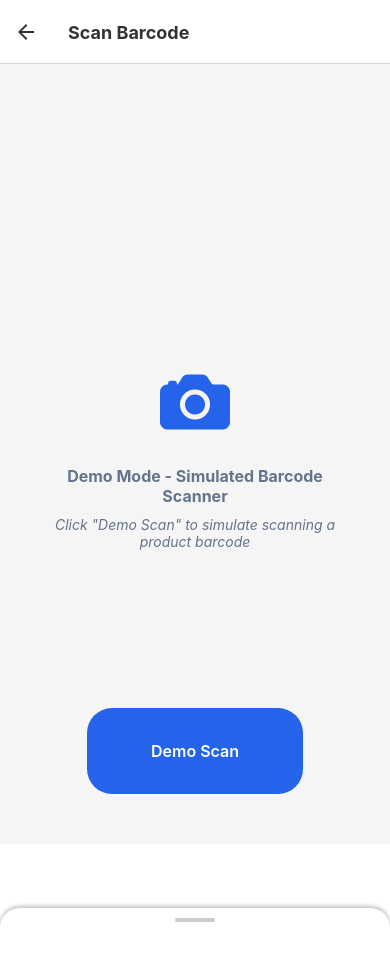
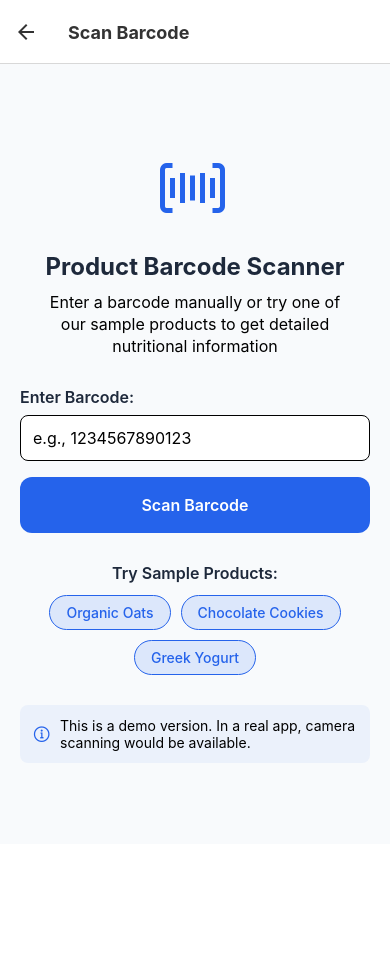
Before and after one commit to ruslawik/project-cml13z5pa005vob01rjgdagzh, a React Native app: screen /Scan in a window 390 px wide. Shown: the top 962 px of the page. After the commit the page ends 844 px from the top, so only its background shows below. Built offline with nearby package versions, Linux system fonts and the light colour scheme.

Commit message:
feat: Current project files: - src/screens/ScanScreen.tsx - src/types/index.ts

```diff
--- a/src/screens/ScanScreen.tsx
+++ b/src/screens/ScanScreen.tsx
@@ -1,5 +1,5 @@
-import React, { useState, useRef } from 'react';
-import { View, Text, Animated, Dimensions, StyleSheet, PanResponder, Alert, TouchableOpacity } from 'react-native';
+import React, { useState, useRef, useEffect } from 'react';
+import { View, Text, Animated, Dimensions, StyleSheet, Alert, TouchableOpacity, TextInput } from 'react-native';
 import { Ionicons } from '@expo/vector-icons';
 
 import Button from '../components/Button';
@@ -61,14 +61,33 @@ const mockProductDatabase: { [key: string]: ProductInfo } = {
     benefits: [
       "Source of energy"
     ]
+  },
+  "4567890123456": {
+    name: "Greek Yogurt",
+    brand: "HealthyDairy",
+    barcode: "4567890123456",
+    qualityScore: 92,
+    nutrients: {
+      calories: { value: 100, unit: "kcal", per: "100g" },
+      protein: { value: 10, unit: "g", per: "100g" },
+      carbs: { value: 4, unit: "g", per: "100g" },
+      fat: { value: 5, unit: "g", per: "100g" },
+      fiber: { value: 0, unit: "g", per: "100g" },
+      sugar: { value: 4, unit: "g", per: "100g" },
+      sodium: { value: 65, unit: "mg", per: "100g" },
+    },
+    healthWarnings: [],
+    benefits: [
+      "High in protein",
+      "Rich in probiotics",
+      "Low in sugar",
+      "Source of calcium"
+    ]
   }
 };
 
-// Simulate scanning different barcodes for web/unsupported platforms
-const getRandomBarcode = (): string => {
-  const barcodes = Object.keys(mockProductDatabase);
-  return barcodes[Math.floor(Math.random() * barcodes.length)];
-};
+// Common barcodes for demo
+const sampleBarcodes = Object.keys(mockProductDatabase);
 
 interface ApiResponse {
   body?: ProductInfo;
@@ -77,11 +96,12 @@ interface ApiResponse {
 }
 
 export default function ScanScreen() {
-  const [isScanning, setIsScanning] = useState(false);
   const [scannedProduct, setScannedProduct] = useState<ProductInfo | null>(null);
   const [scanningAnimation] = useState(new Animated.Value(0));
   const [error, setError] = useState<string | null>(null);
   const [scanningStatus, setScanningStatus] = useState<string>('');
+  const [manualBarcode, setManualBarcode] = useState('');
+  const [isProcessing, setIsProcessing] = useState(false);
 
   const bottomSheetTranslateY = useRef(new Animated.Value(SCREEN_HEIGHT)).current;
   const scanningAnimationRef = useRef<Animated.CompositeAnimation | null>(null);
@@ -134,66 +154,16 @@ export default function ScanScreen() {
           };
           resolve({ body: genericProduct, success: true });
         }
-      }, 1500);
+      }, 1000);
     });
   };
 
-  const simulateRealScanning = (): Promise<ApiResponse> => {
-    return new Promise((resolve) => {
-      // Simulate the real camera scanning process
-      setScanningStatus('Simulating barcode scan...');
-
-      setTimeout(() => {
-        setScanningStatus('Looking for barcode...');
-      }, 800);
-
-      setTimeout(() => {
+  const handleBarcodeProcessing = async (barcode: string) => {
+    setIsProcessing(true);
     setScanningStatus('Barcode detected! Processing...');
-      }, 1800);
-
-      setTimeout(() => {
-        setScanningStatus('Fetching product data...');
-
-        // Simulate successful scan with random product
-        const randomBarcode = getRandomBarcode();
-        const productData = mockProductDatabase[randomBarcode];
-
-        if (Math.random() > 0.1) { // 90% success rate
-          resolve({ body: productData, success: true });
-        } else {
-          resolve({ error: "Product not found in database", success: false });
-        }
-      }, 3000);
-    });
-  };
-
-  const startScanning = async () => {
-    // Demo mode for Expo Snack compatibility
-    setIsScanning(true);
-    setError(null);
-    setScanningStatus('Starting demo scan...');
-
-    // Create and store the animation reference
-    const loopAnimation = Animated.loop(
-      Animated.sequence([
-        Animated.timing(scanningAnimation, {
-          toValue: 1,
-          duration: 1500,
-          useNativeDriver: false,
-        }),
-        Animated.timing(scanningAnimation, {
-          toValue: 0,
-          duration: 1500,
-          useNativeDriver: false,
-        }),
-      ])
-    );
-
-    scanningAnimationRef.current = loopAnimation;
-    loopAnimation.start();
 
     try {
-      const response = await simulateRealScanning();
+      const response = await fetchProductData(barcode);
       const productData = handleApiResponse(response);
 
       if (productData) {
@@ -202,25 +172,41 @@ export default function ScanScreen() {
         showBottomSheet();
       } else {
         Alert.alert(
-          "Scan Failed",
-          error || "Could not find product information. Try scanning a different barcode.",
-          [{ text: "Try Again", onPress: () => setIsScanning(false) }]
+          "Product Not Found",
+          `Barcode: ${barcode}\n\nProduct not found in our database. Try a different barcode.`,
+          [{ text: "Try Again", onPress: resetScanning }]
         );
-        setIsScanning(false);
-        setScanningStatus('');
       }
     } catch (err) {
       setError("Network error occurred");
-      Alert.alert("Error", "Failed to scan product. Please try again.");
-      setIsScanning(false);
+      Alert.alert("Error", "Failed to fetch product data. Please try again.", [
+        { text: "Try Again", onPress: resetScanning }
+      ]);
+    } finally {
+      setIsProcessing(false);
+    }
+  };
+
+  const resetScanning = () => {
+    setScannedProduct(null);
+    setError(null);
     setScanningStatus('');
-    } finally {
-      if (scanningAnimationRef.current) {
-        scanningAnimationRef.current.stop();
-        scanningAnimationRef.current = null;
+    setManualBarcode('');
+    setIsProcessing(false);
+    hideBottomSheet();
+  };
+
+  const handleManualScan = () => {
+    if (!manualBarcode.trim()) {
+      Alert.alert('Error', 'Please enter a valid barcode');
+      return;
     }
-      scanningAnimation.setValue(0);
-    }
+    handleBarcodeProcessing(manualBarcode.trim());
+  };
+
+  const handleSampleScan = (barcode: string) => {
+    setManualBarcode(barcode);
+    handleBarcodeProcessing(barcode);
   };
 
   const showBottomSheet = () => {
@@ -250,101 +236,90 @@ export default function ScanScreen() {
     }).start();
   };
 
-  const dismissBottomSheet = () => {
-    Animated.timing(bottomSheetTranslateY, {
+  const hideBottomSheet = () => {
+    Animated.spring(bottomSheetTranslateY, {
       toValue: SCREEN_HEIGHT,
-      duration: 300,
       useNativeDriver: false,
-    }).start(() => {
-      setScannedProduct(null);
-      setIsScanning(false);
-      setError(null);
-      setScanningStatus('');
-    });
-  };
-
-  const panResponder = PanResponder.create({
-    onMoveShouldSetPanResponder: (evt, gestureState) => {
-      return Math.abs(gestureState.dy) > 10;
-    },
-    onPanResponderGrant: (evt, gestureState) => {
-      // Start gesture
-    },
-    onPanResponderMove: (evt, gestureState) => {
-      const newValue = (SCREEN_HEIGHT - BOTTOM_SHEET_MIN_HEIGHT) + gestureState.dy;
-      bottomSheetTranslateY.setValue(Math.max(
-        SCREEN_HEIGHT - BOTTOM_SHEET_MAX_HEIGHT,
-        Math.min(SCREEN_HEIGHT, newValue)
-      ));
-    },
-    onPanResponderRelease: (evt, gestureState) => {
-      const { dy, vy } = gestureState;
-
-      if (dy > 100 || vy > 0.5) {
-        if (dy > SCREEN_HEIGHT * 0.3) {
-          dismissBottomSheet();
-        } else {
-          collapseBottomSheet();
-        }
-      } else if (dy < -100 || vy < -0.5) {
-        expandBottomSheet();
-      } else {
-        collapseBottomSheet();
-      }
-    },
-  });
-
-  const renderCamera = () => {
-    // Demo mode interface for Expo Snack compatibility
-    return (
-      <View style={styles.cameraFallback}>
-        <Ionicons name="camera" size={80} color={theme.colors.primary} />
-        <Text style={styles.cameraFallbackText}>
-          Demo Mode - Simulated Barcode Scanner
-        </Text>
-        <Text style={styles.demoInstructions}>
-          Click "Demo Scan" to simulate scanning a product barcode
-        </Text>
-        {isScanning && (
-          <Animated.View
-            style={[
-              styles.scanLine,
-              {
-                transform: [
-                  {
-                    translateY: scanningAnimation.interpolate({
-                      inputRange: [0, 1],
-                      outputRange: [0, 200],
-                    }),
-                  },
-                ],
-              },
-            ]}
-          />
-        )}
-        {scanningStatus && (
-          <Text style={styles.scanningText}>{scanningStatus}</Text>
-        )}
-      </View>
-    );
+      tension: 100,
+      friction: 8,
+    }).start();
   };
 
   return (
     <View style={styles.container}>
-      {renderCamera()}
+      <View style={styles.centerContent}>
+        <Ionicons name="barcode-outline" size={80} color={theme.colors.primary} />
+        <Text style={styles.title}>Product Barcode Scanner</Text>
+        <Text style={styles.subtitle}>
+          Enter a barcode manually or try one of our sample products to get detailed nutritional information
+        </Text>
 
-      {/* Camera controls */}
-      <View style={styles.controlsContainer}>
-        {!isScanning && !scannedProduct && (
+        {error && (
+          <View style={styles.errorContainer}>
+            <Text style={styles.errorText}>{error}</Text>
+          </View>
+        )}
+
+        {scanningStatus && (
+          <View style={styles.statusContainer}>
+            <Text style={styles.statusText}>{scanningStatus}</Text>
+          </View>
+        )}
+
+        <View style={styles.inputContainer}>
+          <Text style={styles.inputLabel}>Enter Barcode:</Text>
+          <TextInput
+            style={styles.barcodeInput}
+            value={manualBarcode}
+            onChangeText={setManualBarcode}
+            placeholder="e.g., 1234567890123"
+            keyboardType="numeric"
+            editable={!isProcessing}
+          />
           <Button
-            title="Demo Scan"
-            onPress={startScanning}
-            style={styles.scanButton}
+            title={isProcessing ? "Processing..." : "Scan Barcode"}
+            onPress={handleManualScan}
+            disabled={isProcessing}
           />
-        )}
         </View>
 
-      {/* Bottom Sheet */}
+        <View style={styles.sampleSection}>
+          <Text style={styles.sampleTitle}>Try Sample Products:</Text>
+          <View style={styles.sampleButtons}>
+            <TouchableOpacity
+              style={styles.sampleButton}
+              onPress={() => handleSampleScan(sampleBarcodes[0])}
+              disabled={isProcessing}
+            >
+              <Text style={styles.sampleButtonText}>Organic Oats</Text>
+            </TouchableOpacity>
+            <TouchableOpacity
+              style={styles.sampleButton}
+              onPress={() => handleSampleScan(sampleBarcodes[1])}
+              disabled={isProcessing}
+            >
+              <Text style={styles.sampleButtonText}>Chocolate Cookies</Text>
+            </TouchableOpacity>
+            <TouchableOpacity
+              style={styles.sampleButton}
+              onPress={() => handleSampleScan(sampleBarcodes[2])}
+              disabled={isProcessing}
+            >
+              <Text style={styles.sampleButtonText}>Greek Yogurt</Text>
+            </TouchableOpacity>
+          </View>
+        </View>
+
+        <View style={styles.demoNote}>
+          <Ionicons name="information-circle-outline" size={20} color={theme.colors.primary} />
+          <Text style={styles.demoNoteText}>
+            This is a demo version. In a real app, camera scanning would be available.
+          </Text>
+        </View>
+      </View>
+
+      {/* Bottom Sheet for Product Info */}
+      {scannedProduct && (
         <Animated.View
           style={[
             styles.bottomSheet,
@@ -352,69 +327,49 @@ export default function ScanScreen() {
               transform: [{ translateY: bottomSheetTranslateY }],
             },
           ]}
-        {...panResponder.panHandlers}
         >
+          <View style={styles.bottomSheetHeader}>
             <View style={styles.bottomSheetHandle} />
-
-        {scannedProduct && (
-          <View style={styles.productContainer}>
-            <View style={styles.productHeader}>
-              <View style={styles.productInfo}>
+            <TouchableOpacity onPress={expandBottomSheet}>
               <Text style={styles.productName}>{scannedProduct.name}</Text>
-                <Text style={styles.productBrand}>{scannedProduct.brand}</Text>
-                <Text style={styles.barcodeText}>Barcode: {scannedProduct.barcode}</Text>
-              </View>
-              <QualityScore score={scannedProduct.qualityScore} />
+              <Text style={styles.brandName}>{scannedProduct.brand}</Text>
+            </TouchableOpacity>
+            <TouchableOpacity onPress={resetScanning} style={styles.closeButton}>
+              <Ionicons name="close" size={24} color={theme.colors.gray} />
+            </TouchableOpacity>
           </View>
 
-            <View style={styles.nutrientsContainer}>
-              <Text style={styles.sectionTitle}>Nutritional Information</Text>
-              <View style={styles.nutrientsGrid}>
+          <QualityScore score={scannedProduct.qualityScore} />
+
+          <View style={styles.nutrientGrid}>
             <NutrientCard
-                  name="Calories"
-                  value={scannedProduct.nutrients.calories.value}
-                  unit={scannedProduct.nutrients.calories.unit}
-                  per={scannedProduct.nutrients.calories.per}
+              label="Calories"
+              value={`${scannedProduct.nutrients.calories.value} ${scannedProduct.nutrients.calories.unit}`}
+              color={theme.colors.primary}
             />
             <NutrientCard
-                  name="Protein"
-                  value={scannedProduct.nutrients.protein.value}
-                  unit={scannedProduct.nutrients.protein.unit}
-                  per={scannedProduct.nutrients.protein.per}
+              label="Protein"
+              value={`${scannedProduct.nutrients.protein.value}${scannedProduct.nutrients.protein.unit}`}
+              color={theme.colors.success}
             />
             <NutrientCard
-                  name="Carbs"
-                  value={scannedProduct.nutrients.carbs.value}
-                  unit={scannedProduct.nutrients.carbs.unit}
-                  per={scannedProduct.nutrients.carbs.per}
+              label="Carbs"
+              value={`${scannedProduct.nutrients.carbs.value}${scannedProduct.nutrients.carbs.unit}`}
+              color={theme.colors.warning}
             />
             <NutrientCard
-                  name="Fat"
-                  value={scannedProduct.nutrients.fat.value}
-                  unit={scannedProduct.nutrients.fat.unit}
-                  per={scannedProduct.nutrients.fat.per}
+              label="Fat"
+              value={`${scannedProduct.nutrients.fat.value}${scannedProduct.nutrients.fat.unit}`}
+              color={theme.colors.error}
             />
-                <NutrientCard
-                  name="Fiber"
-                  value={scannedProduct.nutrients.fiber.value}
-                  unit={scannedProduct.nutrients.fiber.unit}
-                  per={scannedProduct.nutrients.fiber.per}
-                />
-                <NutrientCard
-                  name="Sugar"
-                  value={scannedProduct.nutrients.sugar.value}
-                  unit={scannedProduct.nutrients.sugar.unit}
-                  per={scannedProduct.nutrients.sugar.per}
-                />
-              </View>
           </View>
 
           {scannedProduct.healthWarnings.length > 0 && (
-              <View style={styles.warningsContainer}>
+            <View style={styles.warningsSection}>
               <Text style={styles.sectionTitle}>Health Warnings</Text>
               {scannedProduct.healthWarnings.map((warning, index) => (
                 <View key={index} style={styles.warningItem}>
-                    <Ionicons name="warning" size={16} color={theme.colors.error} />
+                  <Ionicons name="warning" size={16} color={theme.colors.warning} />
                   <Text style={styles.warningText}>{warning}</Text>
                 </View>
               ))}
@@ -422,7 +377,7 @@ export default function ScanScreen() {
           )}
 
           {scannedProduct.benefits.length > 0 && (
-              <View style={styles.benefitsContainer}>
+            <View style={styles.benefitsSection}>
               <Text style={styles.sectionTitle}>Benefits</Text>
               {scannedProduct.benefits.map((benefit, index) => (
                 <View key={index} style={styles.benefitItem}>
@@ -433,15 +388,11 @@ export default function ScanScreen() {
             </View>
           )}
 
-            <TouchableOpacity
-              style={styles.closeButton}
-              onPress={dismissBottomSheet}
-            >
-              <Text style={styles.closeButtonText}>Close</Text>
-            </TouchableOpacity>
+          <View style={styles.buttonWrapper}>
+            <Button title="Scan Another Product" onPress={resetScanning} />
           </View>
+        </Animated.View>
       )}
-      </Animated.View>
     </View>
   );
 }
@@ -449,166 +400,206 @@ export default function ScanScreen() {
 const styles = StyleSheet.create({
   container: {
     flex: 1,
-    backgroundColor: '#000',
+    backgroundColor: theme.colors.background,
   },
-  cameraFallback: {
+  centerContent: {
     flex: 1,
+    alignItems: 'center',
     justifyContent: 'center',
-    alignItems: 'center',
-    backgroundColor: '#f5f5f5',
-    position: 'relative',
+    paddingHorizontal: 20,
   },
-  cameraFallbackText: {
-    fontSize: 16,
-    color: theme.colors.textSecondary,
+  title: {
+    fontSize: 24,
+    fontWeight: 'bold',
+    color: theme.colors.text,
     textAlign: 'center',
     marginTop: 20,
-    paddingHorizontal: 40,
-    fontWeight: 'bold',
+    marginBottom: 10,
   },
-  demoInstructions: {
+  subtitle: {
+    fontSize: 16,
+    color: theme.colors.textLight,
+    textAlign: 'center',
+    marginBottom: 30,
+    paddingHorizontal: 20,
+    lineHeight: 22,
+  },
+  errorContainer: {
+    backgroundColor: theme.colors.errorLight,
+    padding: 12,
+    borderRadius: 8,
+    marginBottom: 20,
+    width: '100%',
+  },
+  errorText: {
+    color: theme.colors.error,
     fontSize: 14,
-    color: theme.colors.textSecondary,
     textAlign: 'center',
-    marginTop: 10,
-    paddingHorizontal: 40,
-    fontStyle: 'italic',
   },
-  scanLine: {
-    position: 'absolute',
-    width: 200,
-    height: 2,
-    backgroundColor: theme.colors.primary,
-    top: '40%',
+  statusContainer: {
+    backgroundColor: theme.colors.primary + '20',
+    padding: 12,
+    borderRadius: 8,
+    marginBottom: 20,
+    width: '100%',
   },
-  scanningText: {
+  statusText: {
     color: theme.colors.primary,
-    fontSize: 16,
+    fontSize: 14,
     textAlign: 'center',
-    marginTop: 20,
     fontWeight: '500',
   },
-  controlsContainer: {
-    position: 'absolute',
-    bottom: 50,
-    left: 0,
-    right: 0,
+  inputContainer: {
+    width: '100%',
+    marginBottom: 30,
+  },
+  inputLabel: {
+    fontSize: 16,
+    fontWeight: '600',
+    color: theme.colors.text,
+    marginBottom: 8,
+  },
+  barcodeInput: {
+    borderWidth: 1,
+    borderColor: theme.colors.lightGray,
+    borderRadius: 8,
+    padding: 12,
+    fontSize: 16,
+    marginBottom: 16,
+    backgroundColor: 'white',
+  },
+  sampleSection: {
+    width: '100%',
+    marginBottom: 30,
+  },
+  sampleTitle: {
+    fontSize: 16,
+    fontWeight: '600',
+    color: theme.colors.text,
+    marginBottom: 12,
+    textAlign: 'center',
+  },
+  sampleButtons: {
+    flexDirection: 'row',
+    flexWrap: 'wrap',
+    justifyContent: 'center',
+    gap: 10,
+  },
+  sampleButton: {
+    backgroundColor: theme.colors.primary + '20',
+    paddingHorizontal: 16,
+    paddingVertical: 8,
+    borderRadius: 20,
+    borderWidth: 1,
+    borderColor: theme.colors.primary,
+  },
+  sampleButtonText: {
+    color: theme.colors.primary,
+    fontSize: 14,
+    fontWeight: '500',
+  },
+  demoNote: {
+    flexDirection: 'row',
     alignItems: 'center',
+    backgroundColor: theme.colors.primary + '10',
+    padding: 12,
+    borderRadius: 8,
+    width: '100%',
+  },
+  demoNoteText: {
+    fontSize: 14,
+    color: theme.colors.textLight,
+    marginLeft: 8,
+    flex: 1,
+  },
+  buttonWrapper: {
     paddingHorizontal: 20,
-  },
-  scanButton: {
-    backgroundColor: theme.colors.primary,
-    paddingVertical: 15,
-    paddingHorizontal: 40,
-    borderRadius: 25,
-    minWidth: 200,
+    width: '100%',
   },
   bottomSheet: {
     position: 'absolute',
     left: 0,
     right: 0,
-    height: SCREEN_HEIGHT,
+    bottom: 0,
     backgroundColor: 'white',
     borderTopLeftRadius: 20,
     borderTopRightRadius: 20,
     paddingHorizontal: 20,
-    paddingTop: 10,
+    paddingBottom: 20,
     shadowColor: '#000',
     shadowOffset: { width: 0, height: -2 },
     shadowOpacity: 0.25,
-    shadowRadius: 4,
-    elevation: 5,
+    shadowRadius: 10,
+    minHeight: BOTTOM_SHEET_MIN_HEIGHT,
+  },
+  bottomSheetHeader: {
+    flexDirection: 'row',
+    alignItems: 'center',
+    paddingVertical: 15,
+    justifyContent: 'space-between',
   },
   bottomSheetHandle: {
+    position: 'absolute',
+    top: -10,
+    left: '50%',
+    marginLeft: -20,
     width: 40,
     height: 4,
-    backgroundColor: '#ccc',
+    backgroundColor: theme.colors.lightGray,
     borderRadius: 2,
-    alignSelf: 'center',
-    marginBottom: 20,
-  },
-  productContainer: {
-    flex: 1,
-    paddingBottom: 40,
-  },
-  productHeader: {
-    flexDirection: 'row',
-    justifyContent: 'space-between',
-    alignItems: 'flex-start',
-    marginBottom: 20,
-  },
-  productInfo: {
-    flex: 1,
-    marginRight: 15,
   },
   productName: {
-    fontSize: 20,
-    fontWeight: 'bold',
-    color: theme.colors.text,
-    marginBottom: 5,
-  },
-  productBrand: {
-    fontSize: 16,
-    color: theme.colors.textSecondary,
-    marginBottom: 5,
-  },
-  barcodeText: {
-    fontSize: 12,
-    color: theme.colors.textSecondary,
-    fontFamily: 'monospace',
-  },
-  sectionTitle: {
     fontSize: 18,
     fontWeight: 'bold',
     color: theme.colors.text,
-    marginBottom: 15,
+    flex: 1,
   },
-  nutrientsContainer: {
-    marginBottom: 25,
+  brandName: {
+    fontSize: 14,
+    color: theme.colors.textLight,
+    marginTop: 2,
   },
-  nutrientsGrid: {
+  closeButton: {
+    padding: 5,
+  },
+  nutrientGrid: {
     flexDirection: 'row',
     flexWrap: 'wrap',
     justifyContent: 'space-between',
+    marginVertical: 15,
   },
-  warningsContainer: {
-    marginBottom: 25,
+  warningsSection: {
+    marginVertical: 15,
+  },
+  benefitsSection: {
+    marginVertical: 15,
+  },
+  sectionTitle: {
+    fontSize: 16,
+    fontWeight: 'bold',
+    color: theme.colors.text,
+    marginBottom: 10,
   },
   warningItem: {
     flexDirection: 'row',
     alignItems: 'center',
-    marginBottom: 8,
+    marginBottom: 6,
   },
   warningText: {
     fontSize: 14,
-    color: theme.colors.error,
+    color: theme.colors.text,
     marginLeft: 8,
     flex: 1,
-  },
-  benefitsContainer: {
-    marginBottom: 25,
   },
   benefitItem: {
     flexDirection: 'row',
     alignItems: 'center',
-    marginBottom: 8,
+    marginBottom: 6,
   },
   benefitText: {
     fontSize: 14,
-    color: theme.colors.success,
+    color: theme.colors.text,
     marginLeft: 8,
     flex: 1,
   },
-  closeButton: {
-    backgroundColor: theme.colors.primary,
-    paddingVertical: 15,
-    borderRadius: 10,
-    alignItems: 'center',
-    marginTop: 20,
-  },
-  closeButtonText: {
-    color: 'white',
-    fontSize: 16,
-    fontWeight: 'bold',
-  },
 });
```
Lines whose indentation alone changed are shown as unchanged.
